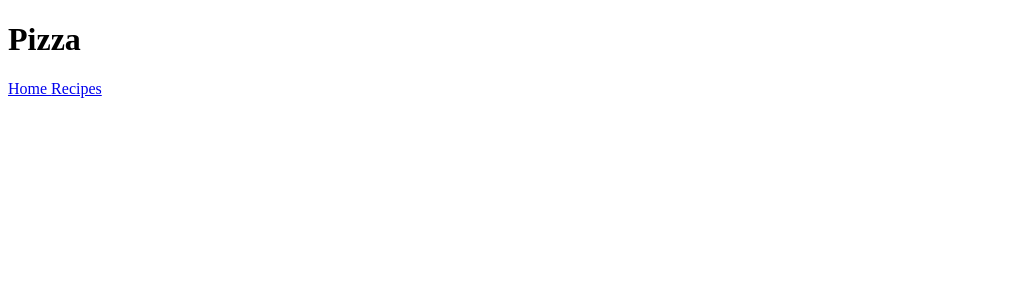
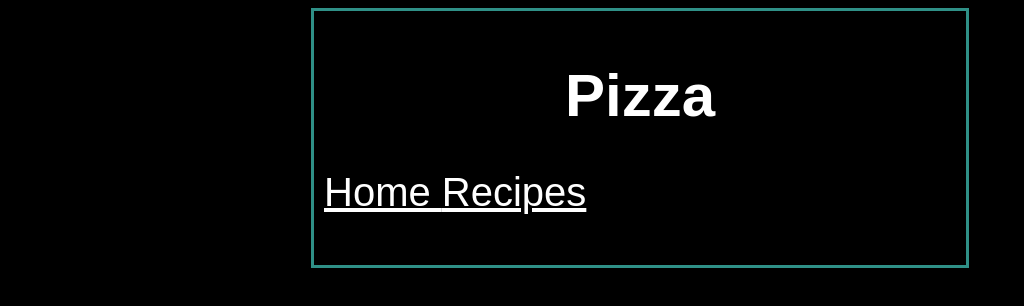
Before and after one commit to lokiaus/odin-recipes, a plain HTML site: page recipes/pizza.html in a window 1280 px wide. Shown: the whole page, without its empty margins (0-1024 px from the left). Drawn offline with Linux system fonts and the light colour scheme.

Commit message:
added css styles

```diff
--- a/index.css
+++ /dev/null
@@ -1,8 +0,0 @@
-div {
-    color: white;
-    background-color: black;
-}
-
-p {
-    color: red;
-}
--- a/recipes/pizza.html
+++ b/recipes/pizza.html
@@ -1,13 +1,16 @@
 <!DOCTYPE html>
 <html lang="en">
 <head>
+    <link rel="stylesheet" href="../style.css">
     <meta charset="UTF-8">
     <meta http-equiv="X-UA-Compatible" content="IE=edge">
     <meta name="viewport" content="width=device-width, initial-scale=1.0">
     <title>Pizza</title>
 </head>
 <body>
-    <h1>Pizza</h1>
-    <p><a href="../index.html">Home </a><a href="../recipes/index.html">Recipes</a></p>
+    <div>
+        <h1>Pizza</h1>
+        <p><a href="../index.html">Home </a><a href="../recipes/index.html">Recipes</a></p>
+    </div>
 </body>
 </html>
--- /dev/null
+++ b/style.css
@@ -0,0 +1,21 @@
+body {
+    background-color: black;
+}
+
+* {
+    color: white;
+    font-family:'Arial',sans-serif;
+    font-size: 40px;
+}
+
+h1 {
+    text-align: center;
+    font-size: 60px;
+}
+
+div {
+    margin:auto;
+    width: 50%;
+    border: 3px solid rgb(47, 144, 135);
+    padding: 10px;
+}
```
Also changed, not shown: index.html (+7 -5 lines), recipes/breville.html (+5 -2 lines), recipes/index.html (+3 -0 lines), recipes/pasta.html (+3 -0 lines).
